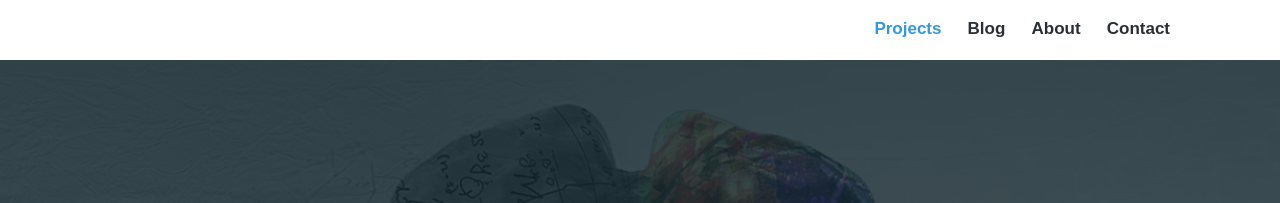
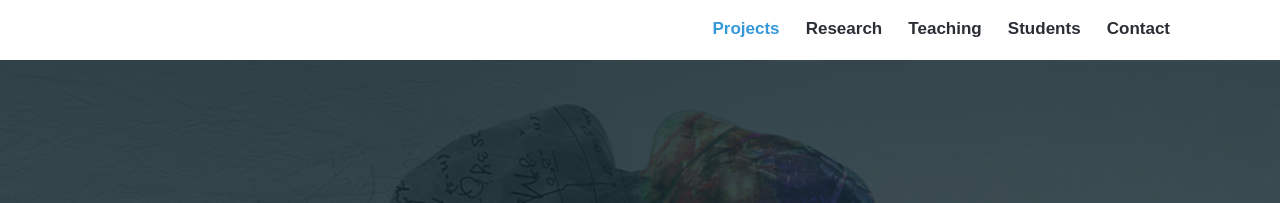
Before and after one commit to mattiasvillani/mattiasvillani.github.io, a Jekyll site: the page built from index.html, in a window 1280 px wide. Shown: the top 203 px of the page. Built offline with Jekyll 4.4.1, drawn with Linux system fonts in a browser that asks for light colours; nearby versions of some CDN libraries; some web fonts are replaced.

Commit message:
update settings

```diff
--- a/_data/settings.yml
+++ b/_data/settings.yml
@@ -10,10 +10,12 @@ menu_settings:
   menu_items:
     - title: 'Projects'
       url: '/'
-    - title: 'Blog'
-      url: '/blog/'
-    - title: 'About'
-      url: '/about'
+    - title: 'Research'
+      url: '/project/research/'
+    - title: 'Teaching'
+      url: '/project/teaching/'
+    - title: 'Students'
+      url: '/project/students/'
     - title: 'Contact'
       url: '/contact'
 
```
